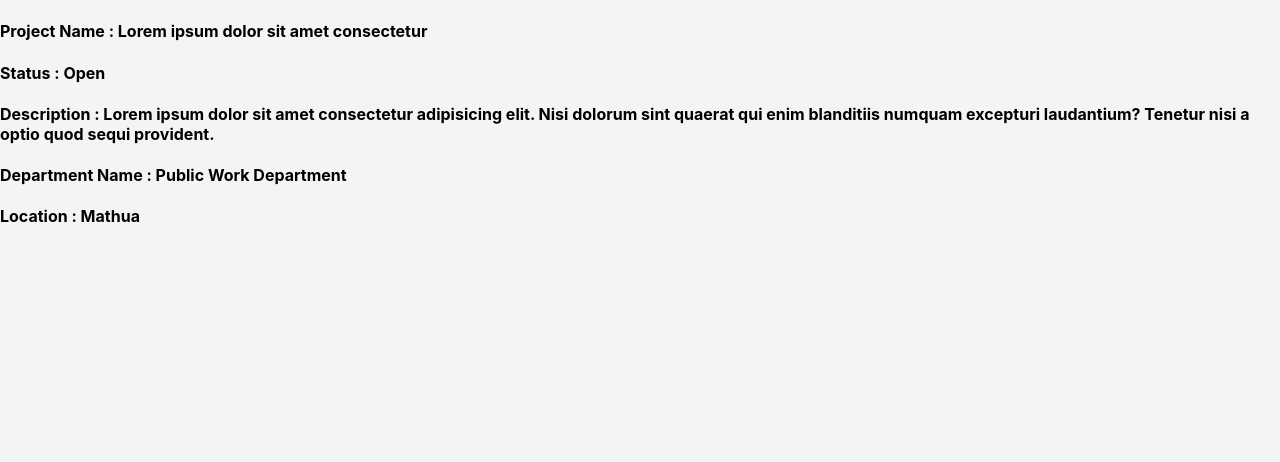
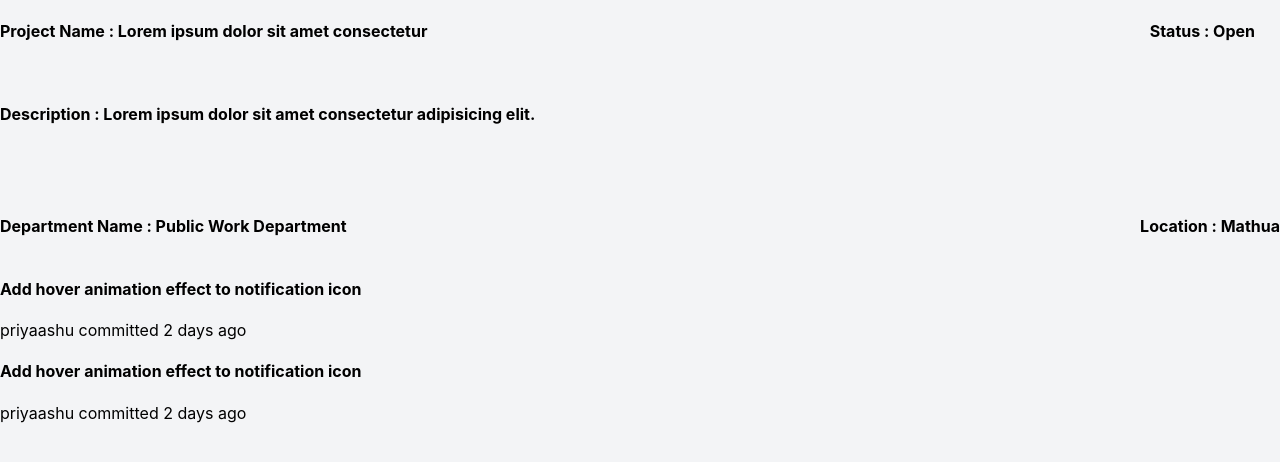
Before and after one commit to aman219/sihfront, a React (Create React App) app: page /project/timeline in a window 1280 px wide. Shown: the top 462 px of the page. Built offline with nearby package versions, Linux system fonts and the light colour scheme.

Commit message:
added styling for css

```diff
--- a/src/components/Header.js
+++ b/src/components/Header.js
@@ -32,7 +32,7 @@ const Header = () => {
 
 
 
-        <div className="flex justify-center items-center text-4xl text-blue-500 hover:cursor-pointer hover:border-b-4 hover:border-indigo-500 hover:bg-indigo-50">
+        <div className="flex justify-center items-center text-4xl text-blue-500 hover:cursor-pointer hover:border-b-4 hover:border-indigo-500 hover:bg-indigo-50 custom-hover-effect">
           <i className="fa-regular fa-user"></i>
         </div>
       </div>
--- a/src/components/Timeline.js
+++ b/src/components/Timeline.js
@@ -48,19 +48,40 @@ const Timeline = () => {
 
 
       </div>
-      <div className='col-start-2 col-end-9 flex flex-col gap-2'>
-        <div className='bg-red-400 h-[11rem]'>
-            <h4>Project Name : <span>Lorem ipsum dolor sit amet consectetur</span></h4>
-            <h4>Status : <span>Open</span></h4>
-            <h4>Description : <span>Lorem ipsum dolor sit amet consectetur adipisicing elit. Nisi dolorum sint quaerat qui enim blanditiis numquam excepturi laudantium? Tenetur nisi a optio quod sequi provident.</span></h4>
-            <h4>Department Name : <span>Public Work Department</span></h4>
-            <h4>Location : <span>Mathua</span></h4>
+      <div className='col-start-2 col-end-9 flex flex-col gap-2  '>
+        <div className='h-[11rem] mt-90px p-4  project-container'>
+        <div className='header-status'>
+            <h4 className='text-lg'>Project Name : <span>Lorem ipsum dolor sit amet consectetur</span></h4>
+
+            <h4 className='status'>Status : <span>Open</span></h4></div>
+            <br />
+            <h4 className='mt-4'>Description : <span>Lorem ipsum dolor sit amet consectetur adipisicing elit.</span></h4>
+            <br />
+
+            <div className='department-location '>
+            <h4 >Department Name : <span>Public Work Department</span></h4>
+            <h4 className='mr-3' >Location : <span >Mathua</span></h4></div>
+
         </div>
-        <div className='bg-blue-400' >
-            <div className='bg-red-300 h-20 m-2'>
+        <div className='h-20 m-2 ' >
+            <div className=' h-25 m-2'>
+            <h4 className="ml-3 text-slate-800">
+            Add hover animation effect to notification icon</h4>
+            <div className="flex text-slate-800">
+            <div className='w-4 h-4 bg-red-800 rounded-full mt-3 ml-2 mb-1'></div>
+            <p className='ml-2 mt-1'>priyaashu committed 2 days ago</p>
+            </div>
+            </div>
+            <div className='h-20 m-2'>
+            <div className=' h-25 m-2'>
+            <h4 className="ml-3 text-slate-800">
+            Add hover animation effect to notification icon</h4>
+            <div className="flex text-slate-800">
+            <div className='w-4 h-4 bg-red-800 rounded-full mt-3 ml-2 mb-1'></div>
+            <p className='ml-2 mt-1'>priyaashu committed 2 days ago</p>
+            </div>
+            </div>
 
-            </div>
-            <div className='bg-red-300 h-20 m-2'>
 
             </div>
 
--- a/src/styles/timeline.css
+++ b/src/styles/timeline.css
@@ -3,3 +3,20 @@
     left: calc(50% - 12.5px);
     bottom: 0%;
 }
+.header-status{
+
+    display:flex;
+    justify-content: space-between;
+
+}
+.status{
+    margin-right:25px;
+}
+.department-location{
+
+
+        display:flex;
+        justify-content: space-between;
+        margin-top: 30px;
+
+}
```
